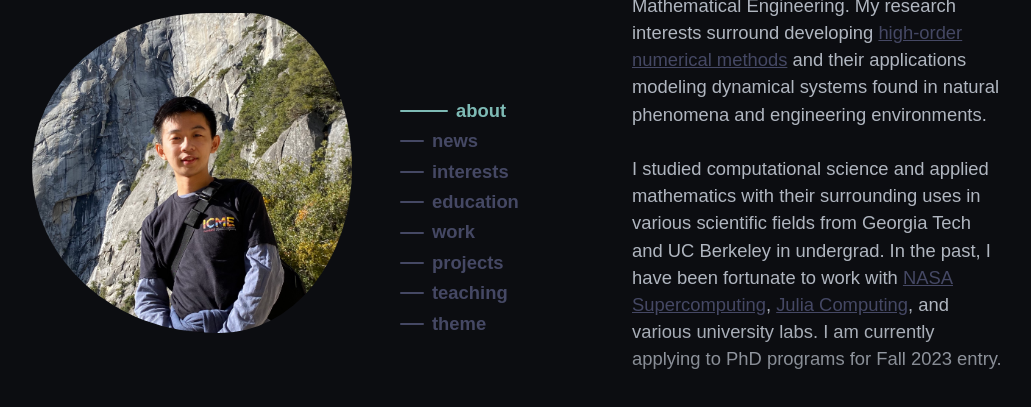
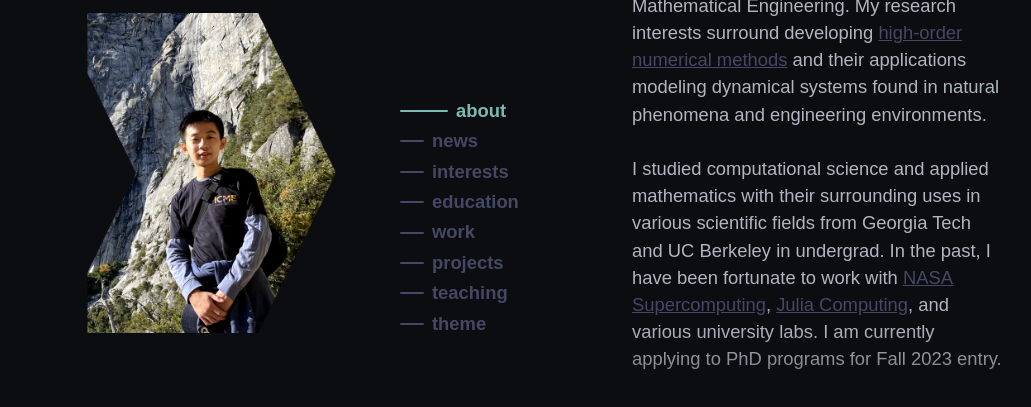
Before and after one commit to edhschen/profile-theme-public, a website: page index.html in a window 1280 px wide. Shown: the part 305-712 px from the top of the page, without its empty margins (123-1154 px from the left). Drawn offline with nearby package versions, Linux system fonts and the light colour scheme; a script that the page names is missing; a web font is replaced by a local one.

Commit message:
project uploads and stylistic modifications

```diff
--- a/index.html
+++ b/index.html
@@ -47,7 +47,7 @@
                 <h2>computational science & maths</h2>
                 <div id="nav-wrapper">
                     <!-- <div id="pic-wrapper"> -->
-                        <img id="pic-profile" src="media/profile_yosemite.jpeg">
+                        <img id="pic-profile" src="media/profile_yosemite_cropped.png">
                     <!-- </div> -->
                     <div id="nav-text">
                         <a class="nav-text-link" href="#about" selected><hr/>about</a>
--- a/main.css
+++ b/main.css
@@ -48,8 +48,8 @@ img#pic-profile {
     /* -webkit-filter: grayscale(30%); */
     /* filter: grayscale(30%); */
     /* opacity: 0.8; */
-    border-radius: 42% 56% 72% 28% / 42% 42% 56% 48%;
-    animation: blob 3.7s linear infinite;
+    /* border-radius: 42% 56% 72% 28% / 42% 42% 56% 48%; */
+    /* animation: blob 3.7s linear infinite; */
 }
 
 @keyframes blob {
--- a/main.js
+++ b/main.js
@@ -31,6 +31,7 @@ sections = ["about", "interests", "work", "projects", "teaching"]
 theme_current = 0
 var style
 var bg
+var effect
 
 themes = [...themes_update]
 
```
